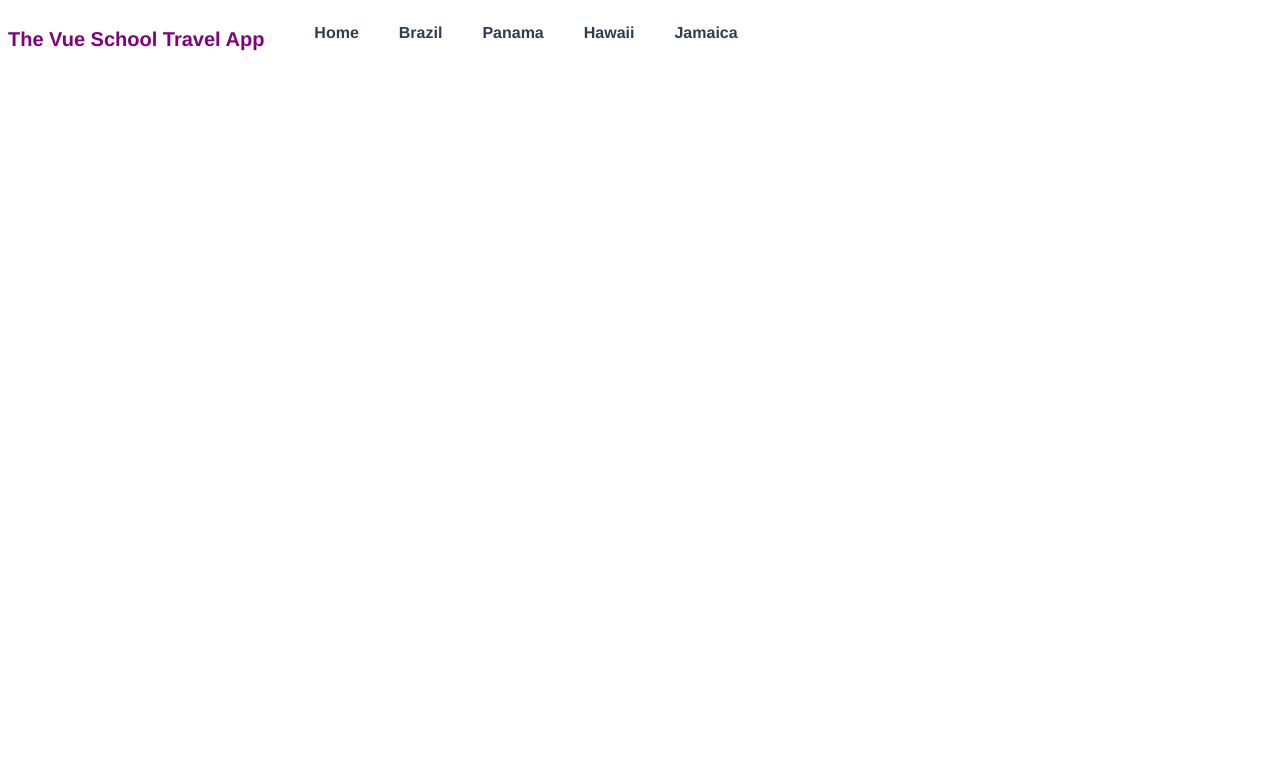
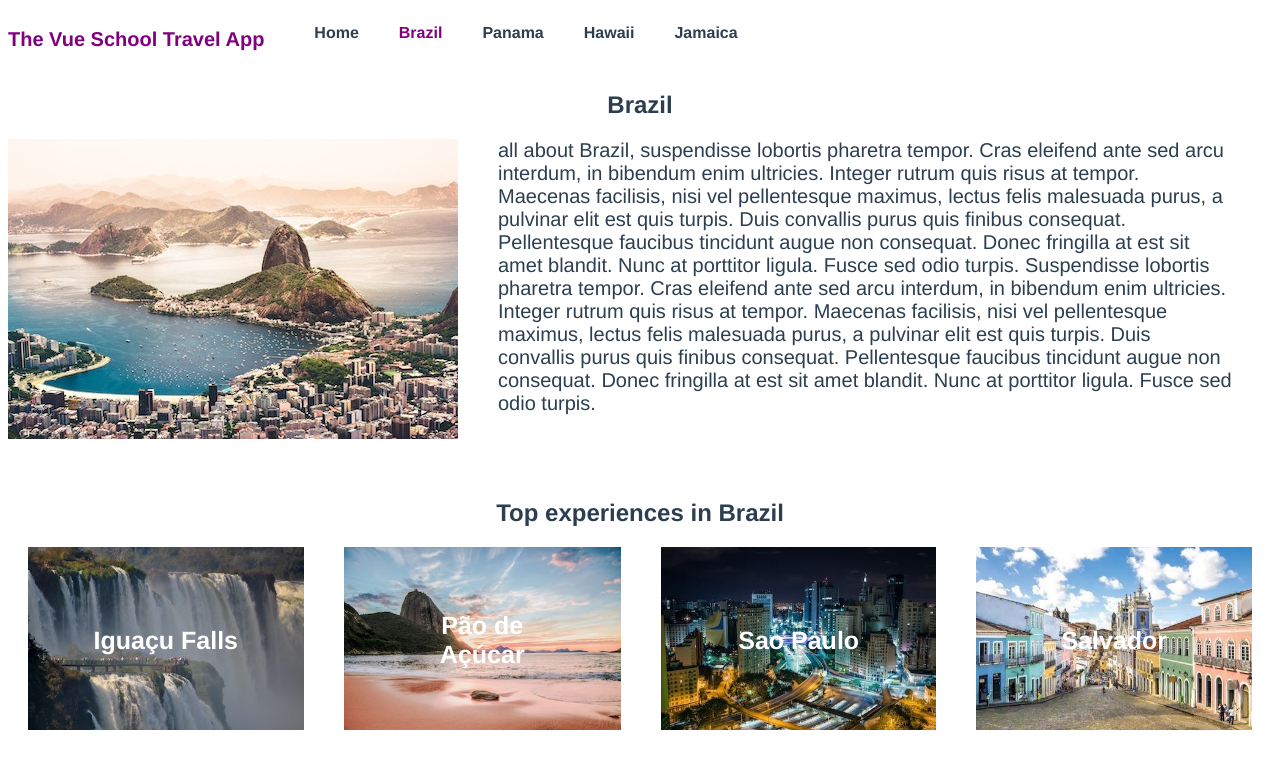
Before and after one commit to M-ds/Vue-routing-example, a Vue app: page /destination/brazil in a window 1280 px wide. Shown: the top 768 px of the page. Built offline with nearby package versions, Linux system fonts and the light colour scheme.

Commit message:
Made an example of nested examples

```diff
--- a/src/components/TheNavigation.vue
+++ b/src/components/TheNavigation.vue
@@ -44,7 +44,7 @@
   text-decoration: none;
 }
 
-#nav a.router-link-exact-active {
+#nav a.bla-bla {
   color: purple;
 }
 
@@ -66,5 +66,4 @@
   color: purple;
   font-weight: bold;
 }
-
 </style>
--- a/src/router/router.js
+++ b/src/router/router.js
@@ -18,10 +18,18 @@
     },
     {
       // We now specify that a param is provided in the url (this example an id)
-      path: "/details/:slug",
+      path: "/destination/:slug",
       name: "DestinationDetails",
+      props: true,
       component: () => import(/* webpackChunkName: "DestinationDetails" */"../views/DestinationDetails"),
-      props: true
+      children: [
+        {
+          path: ":experienceSlug",
+          name: "experienceDetails",
+          props: true,
+          component: () => import(/* webpackChunkName: "ExperienceDetails" */ "../views/ExperienceDetails")
+        }
+      ]
     }
   ]
 });
--- a/src/views/DestinationDetails.vue
+++ b/src/views/DestinationDetails.vue
@@ -1,4 +1,5 @@
 <template>
+  <div>
     <section class="destination">
       <h1>{{ destination.name }}</h1>
       <div class="destination-details">
@@ -8,6 +9,29 @@
         </p>
       </div>
     </section>
+    <section class="experiences">
+      <h2>Top experiences in {{ destination.name }}</h2>
+      <div class="cards">
+        <div class="card"
+             v-for="experience in destination.experiences"
+             :key="experience.slug">
+          <!-- nested routes -->
+          <router-link
+            :to="{
+            name: 'experienceDetails',
+          params: {experienceSlug: experience.slug}
+            }"
+          >
+            <img :src="require(`@/assets/${experience.image}`)" :alt="experience.name">
+            <span class="card__text">
+              {{ experience.name }}
+            </span>
+          </router-link>
+        </div>
+      </div>
+      <router-view :key="$route.path"/>
+    </section>
+  </div>
 </template>
 
 <script>
@@ -17,7 +41,7 @@
   data() {
     return {};
   },
-  // With this, we now created a loosely couples component. isntead of directly obtaining the value from the router.
+  // With this, we now created a loosely couples component. Instead of directly obtaining the value from the router.
   props: {
     slug: {
       type: String,
@@ -42,6 +66,10 @@
   max-height: 400px;
 }
 
+.experiences {
+  padding: 40px 0;
+}
+
 .destination-details {
   display: flex;
   justify-content: space-between;
@@ -52,4 +80,29 @@
   font-size: 20px;
   text-align: left;
 }
+
+.cards {
+  display: flex;
+  justify-content: space-between;
+}
+
+.cards img {
+  max-height: 200px;
+}
+
+.card {
+  padding: 0 20px;
+  position: relative;
+}
+
+.card__text {
+  position: absolute;
+  top: 50%;
+  left: 50%;
+  transform: translate(-50%, -50%);
+  color: white;
+  font-size: 25px;
+  font-weight: bold;
+  text-decoration: none;
+}
 </style>
--- /dev/null
+++ b/src/views/ExperienceDetails.vue
@@ -0,0 +1,60 @@
+<template>
+  <section class="experiences">
+    <h1>Experiences</h1>
+    <h2>{{ experience.name }}</h2>
+    <div class="experience-details">
+      <img :src="require(`@/assets/${experience.image}`)"
+           :alt="experience.name"
+      />
+      <p>{{ experience.description }}</p>
+    </div>
+  </section>
+</template>
+
+<script>
+import store from "@/store";
+
+export default {
+  name: "ExperienceDetails",
+  props: {
+    slug: {
+      type: String,
+      require: true
+    },
+    experienceSlug: {
+      type: String,
+      require: true
+    }
+  },
+  computed: {
+    destionation() {
+      return store.destinations.find (
+        destination => destination.slug === this.slug
+      );
+    },
+    experience() {
+      return this.destionation.experiences.find (
+        experience => experience.slug === this.experienceSlug
+      );
+    }
+  }
+}
+</script>
+
+<style scoped>
+.experiences {
+  height: auto;
+  width: 100%;
+  max-height: 400px;
+}
+.experience-details {
+  display: flex;
+  justify-content: space-between;
+}
+
+p {
+  margin: 0 40px;
+  font-size: 20px;
+  text-align: left;
+}
+</style>
```
Lines whose indentation alone changed are shown as unchanged.
